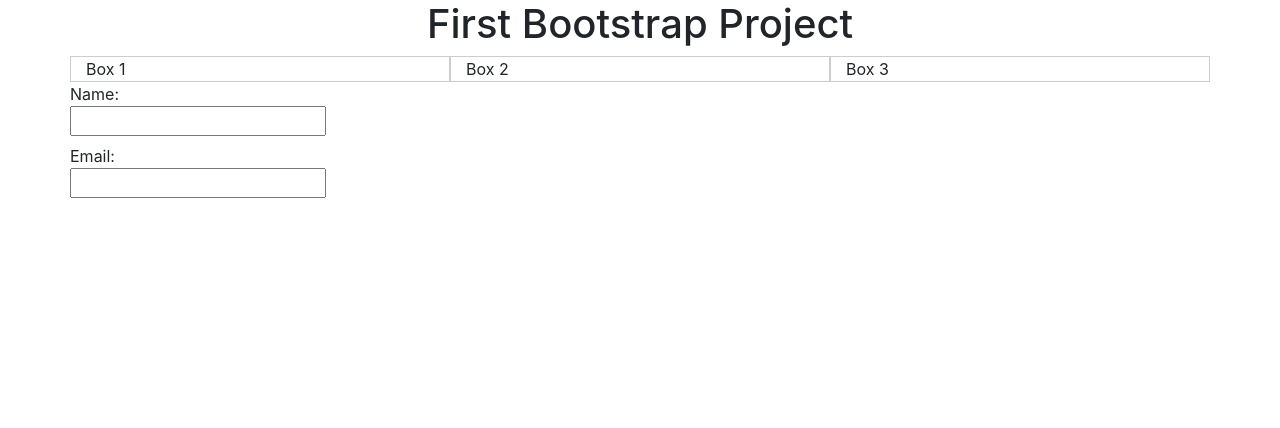
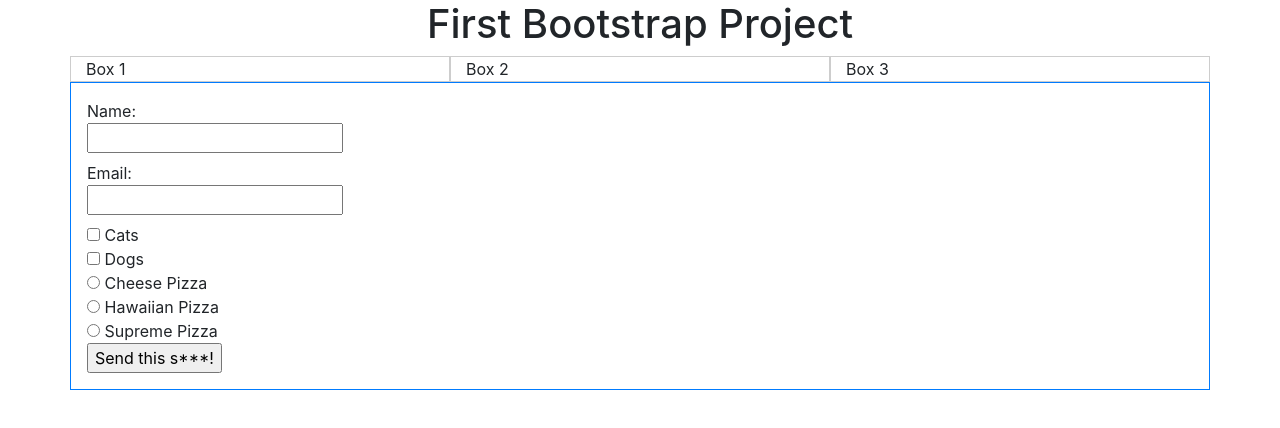
Before and after one commit to jeffhaupt/Bootstrap-4-Drills, a plain HTML site: page index.html in a window 1280 px wide. Drawn offline with nearby package versions, Linux system fonts and the light colour scheme.

Commit message:
Completed Bootstrap Forms

```diff
--- a/index.html
+++ b/index.html
@@ -22,7 +22,7 @@
         <div class="col">Box 3</div>
       </div>
       <div class="row">
-        <form action="">
+        <form action="" class="col-12 border border-primary p-3">
           <label for="uName">Name: <br>
             <input type="text" id="uName" name="username">
           </label>
@@ -30,6 +30,13 @@
           <label for="email">Email: <br>
             <input type="email" id="email">
           </label>
+          <br>
+          <input type="checkbox" name="catsanddogs" id="cats"> Cats <br>
+          <input type="checkbox" name="catsanddogs" id="dogs"> Dogs <br>
+          <input type="radio" name="pizza" id="cheese"> Cheese Pizza <br>
+          <input type="radio" name="pizza" id="hawaiin"> Hawaiian Pizza <br>
+          <input type="radio" name="pizza" id="supreme"> Supreme Pizza <br>
+          <input type="submit" value="Send this s***!">
         </form>
       </div>
     </div>
```
